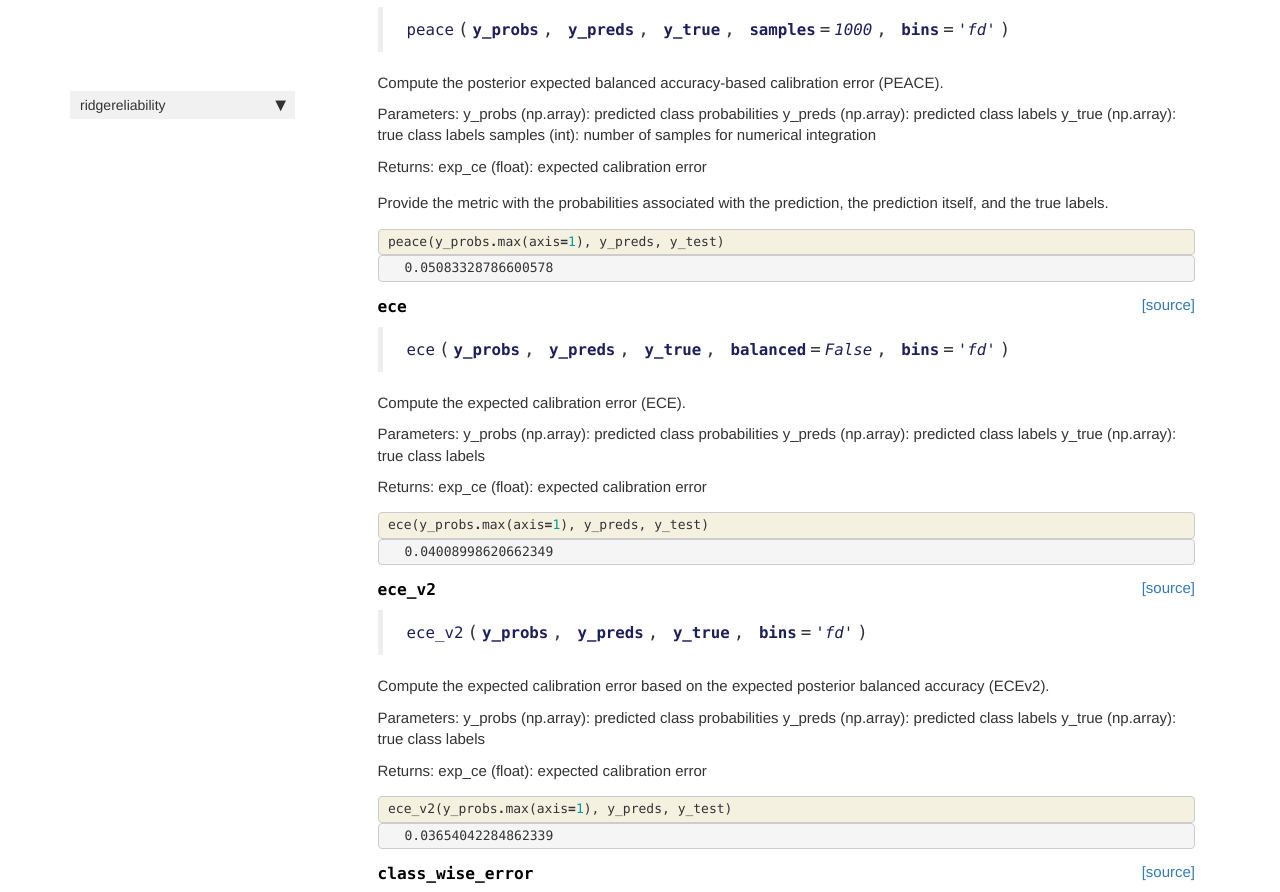
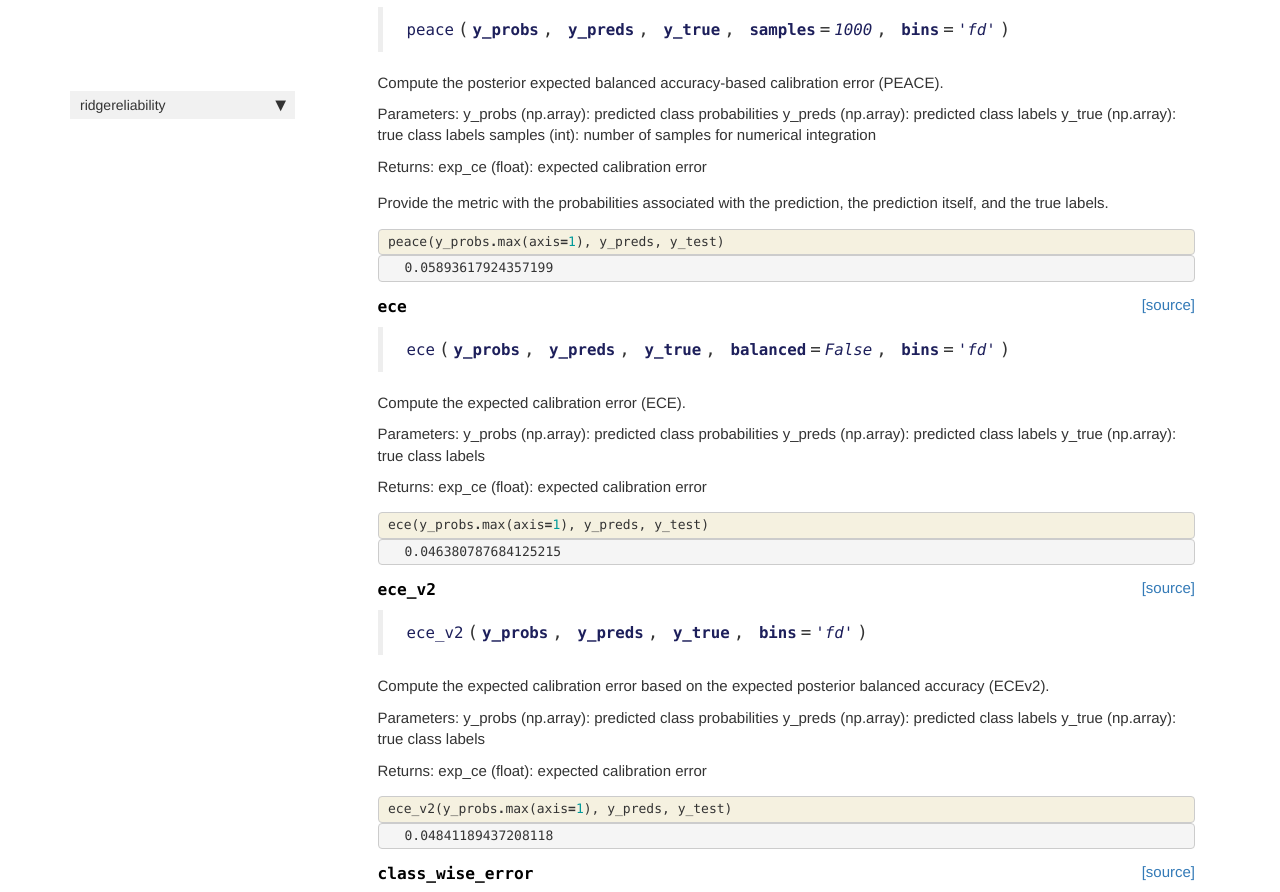
Before and after one commit to MaximLippeveld/riverreliability, a Jekyll site: the page built from docs/metrics.html, in a window 1280 px wide and 1400 px high, scrolled down 954 px. Shown: the top 892 px of the window. Built offline with Jekyll 4.4.1, drawn with Linux system fonts in a browser that asks for light colours; nearby versions of some CDN libraries; comment, search, counter and statistics services are not loaded; some of the changed text lies outside the part shown.

```diff
--- a/docs/metrics.html
+++ b/docs/metrics.html
@@ -235,7 +235,7 @@ exp_ce (float): expected calibration error</p>
 
 
 <div class="output_text output_subarea output_execute_result">
-<pre>0.05083328786600578</pre>
+<pre>0.05893617924357199</pre>
 </div>
 
 </div>
@@ -264,7 +264,7 @@ exp_ce (float): expected calibration error</p>
 
 
 <div class="output_markdown rendered_html output_subarea ">
-<h4 id="ece" class="doc_header"><code>ece</code><a href="https://github.com/MaximLippeveld/ridgereliability/tree/master/ridgereliability/metrics.py#L61" class="source_link" style="float:right">[source]</a></h4><blockquote><p><code>ece</code>(<strong><code>y_probs</code></strong>, <strong><code>y_preds</code></strong>, <strong><code>y_true</code></strong>, <strong><code>balanced</code></strong>=<em><code>False</code></em>, <strong><code>bins</code></strong>=<em><code>'fd'</code></em>)</p>
+<h4 id="ece" class="doc_header"><code>ece</code><a href="https://github.com/MaximLippeveld/ridgereliability/tree/master/ridgereliability/metrics.py#L64" class="source_link" style="float:right">[source]</a></h4><blockquote><p><code>ece</code>(<strong><code>y_probs</code></strong>, <strong><code>y_preds</code></strong>, <strong><code>y_true</code></strong>, <strong><code>balanced</code></strong>=<em><code>False</code></em>, <strong><code>bins</code></strong>=<em><code>'fd'</code></em>)</p>
 </blockquote>
 <p>Compute the expected calibration error (ECE).</p>
 <p>Parameters:
@@ -306,7 +306,7 @@ exp_ce (float): expected calibration error</p>
 
 
 <div class="output_text output_subarea output_execute_result">
-<pre>0.04008998620662349</pre>
+<pre>0.046380787684125215</pre>
 </div>
 
 </div>
@@ -335,7 +335,7 @@ exp_ce (float): expected calibration error</p>
 
 
 <div class="output_markdown rendered_html output_subarea ">
-<h4 id="ece_v2" class="doc_header"><code>ece_v2</code><a href="https://github.com/MaximLippeveld/ridgereliability/tree/master/ridgereliability/metrics.py#L93" class="source_link" style="float:right">[source]</a></h4><blockquote><p><code>ece_v2</code>(<strong><code>y_probs</code></strong>, <strong><code>y_preds</code></strong>, <strong><code>y_true</code></strong>, <strong><code>bins</code></strong>=<em><code>'fd'</code></em>)</p>
+<h4 id="ece_v2" class="doc_header"><code>ece_v2</code><a href="https://github.com/MaximLippeveld/ridgereliability/tree/master/ridgereliability/metrics.py#L98" class="source_link" style="float:right">[source]</a></h4><blockquote><p><code>ece_v2</code>(<strong><code>y_probs</code></strong>, <strong><code>y_preds</code></strong>, <strong><code>y_true</code></strong>, <strong><code>bins</code></strong>=<em><code>'fd'</code></em>)</p>
 </blockquote>
 <p>Compute the expected calibration error based on the expected posterior balanced accuracy (ECEv2).</p>
 <p>Parameters:
@@ -377,7 +377,7 @@ exp_ce (float): expected calibration error</p>
 
 
 <div class="output_text output_subarea output_execute_result">
-<pre>0.03654042284862339</pre>
+<pre>0.04841189437208118</pre>
 </div>
 
 </div>
@@ -406,7 +406,7 @@ exp_ce (float): expected calibration error</p>
 
 
 <div class="output_markdown rendered_html output_subarea ">
-<h4 id="class_wise_error" class="doc_header"><code>class_wise_error</code><a href="https://github.com/MaximLippeveld/ridgereliability/tree/master/ridgereliability/metrics.py#L119" class="source_link" style="float:right">[source]</a></h4><blockquote><p><code>class_wise_error</code>(<strong><code>y_probs</code></strong>, <strong><code>y_preds</code></strong>, <strong><code>y_true</code></strong>, <strong><code>base_error</code></strong>, <strong>*<code>base_error_args</code></strong>, <strong>**<code>base_error_kwargs</code></strong>)</p>
+<h4 id="class_wise_error" class="doc_header"><code>class_wise_error</code><a href="https://github.com/MaximLippeveld/ridgereliability/tree/master/ridgereliability/metrics.py#L127" class="source_link" style="float:right">[source]</a></h4><blockquote><p><code>class_wise_error</code>(<strong><code>y_probs</code></strong>, <strong><code>y_preds</code></strong>, <strong><code>y_true</code></strong>, <strong><code>base_error</code></strong>, <strong>*<code>base_error_args</code></strong>, <strong>**<code>base_error_kwargs</code></strong>)</p>
 </blockquote>
 <p>Compute classwise-error as proposed in "Beyond temperature scaling: Obtaining well-calibrated
 multiclass probabilities with Dirichlet calibration" (Kull, 2019).</p>
--- a/ridgereliability/plots.py
+++ b/ridgereliability/plots.py
@@ -78,7 +78,7 @@ def _get_beta_pdf(dist):
 
     return a, b, pdf, x
 
-def _pre_plot_checks(y_probs, y_preds, y_true, ax, ci, required_axes=None):
+def _pre_plot_checks(y_probs, y_preds, y_true, ax, ci=None, required_axes=None):
     """Perform some pre-plotting checks on input data, create required axes if necessary and compute number of classes."""
 
     num_classes = len(sklearn.utils.multiclass.unique_labels(y_preds, y_true))
@@ -288,7 +288,7 @@ def bar_diagram(edges:np.array, bin_accuracies:np.array, bin_confidences:np.arra
 
 # Cell
 
-def confidence_reliability_diagram(y_probs:np.array, y_preds:np.array, y_true:np.array, ax:matplotlib.axes.Axes, bins="fd", balanced:bool=True):
+def confidence_reliability_diagram(y_probs:np.array, y_preds:np.array, y_true:np.array, ax:matplotlib.axes.Axes=None, bins="fd", balanced:bool=True):
     """Plot a confidence reliability diagram.
 
     Arguments:
@@ -299,6 +299,8 @@ def confidence_reliability_diagram(y_probs:np.array, y_preds:np.array, y_true:np
     bins -- Description of amount of bins in which to divide prediction confidences (see `numpy.histogram_bin_edges` for options)
     balanced -- Flag for using balanced accuracy score
     """
+
+    num_classes, ax = _pre_plot_checks(y_probs, y_preds, y_true, ax, required_axes=1)
 
     bin_indices, edges = utils.get_bin_indices(y_probs, bins, 0.0, 1.0, return_edges=True)
     unique_bin_indices = sorted(np.unique(bin_indices))
```
Also changed, not shown: other parts of docs/metrics.html (+1 -1 lines), docs/plots.html (+3 -3 lines), ridgereliability/metrics.py (+13 -5 lines), 2 other files.
